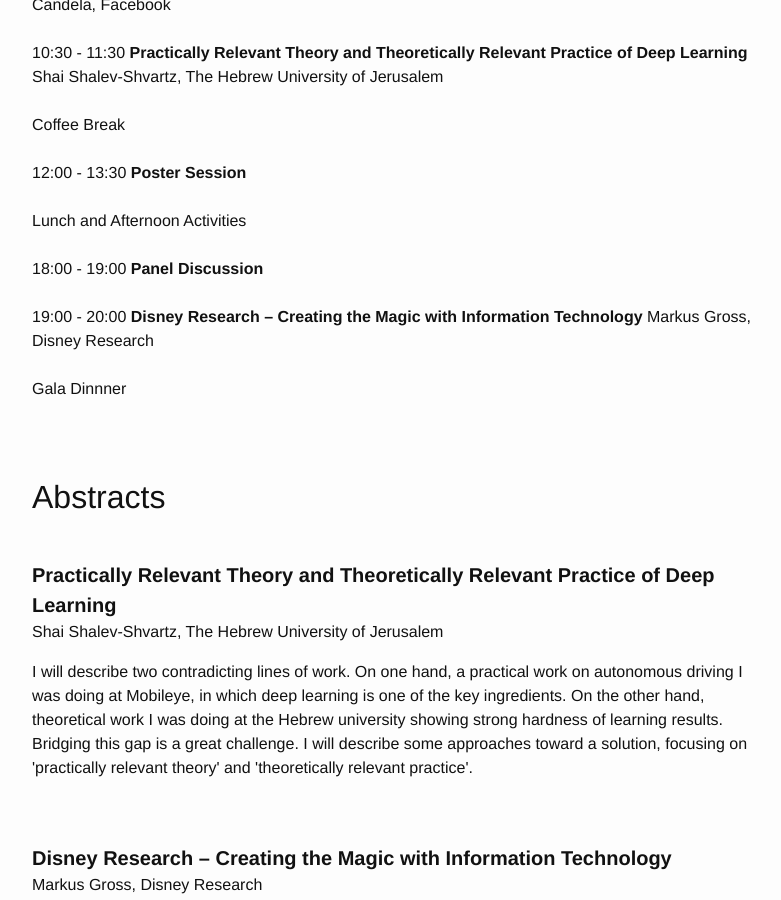
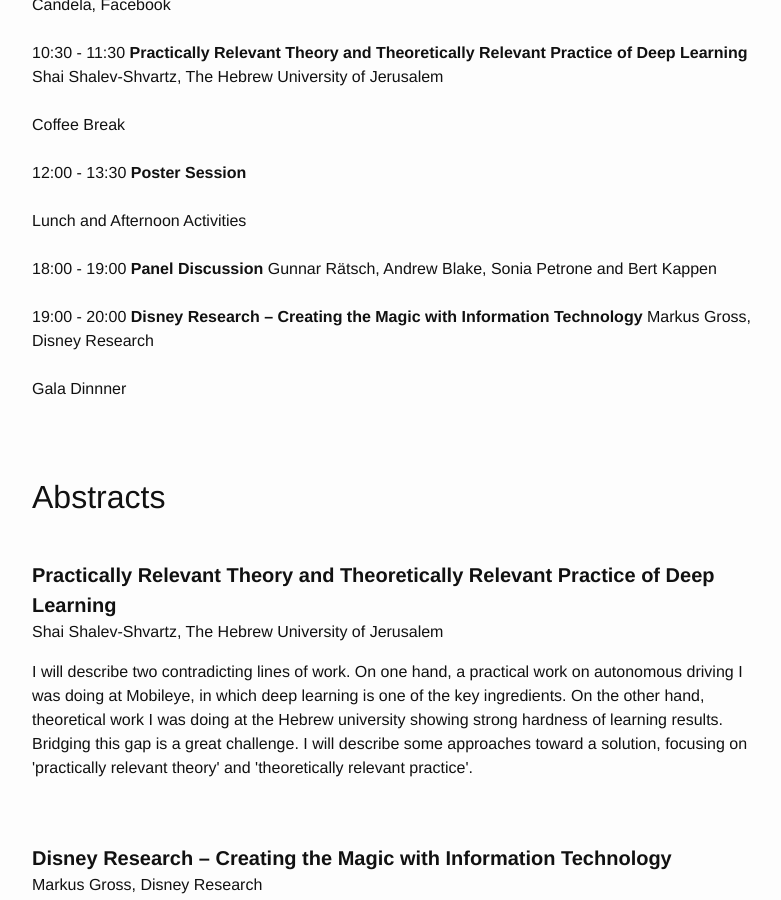
Before and after one commit to dalimeeting/dalimeeting.github.io, a Jekyll site: the page built from _posts/2016-03-31-day-2.md, in a window 1280 px wide and 900 px high, scrolled down 679 px. Shown: the whole window, without its empty margins (238-1019 px from the left). Built offline with Jekyll 4.4.1, drawn with Linux system fonts in a browser that asks for light colours.

Commit message:
Updated info for panel discussion on Symposium day

```diff
--- a/_posts/2016-03-31-day-2.md
+++ b/_posts/2016-03-31-day-2.md
@@ -23,6 +23,7 @@
 - title: ""
   start: "Lunch and Afternoon Activities"
 - title: "Panel Discussion"
+  speaker: "Gunnar Rätsch, Andrew Blake, Sonia Petrone and Bert Kappen"
   start: "18:00"
   end: "19:00"
 - title: "Disney Research – Creating the Magic with Information Technology"
```
